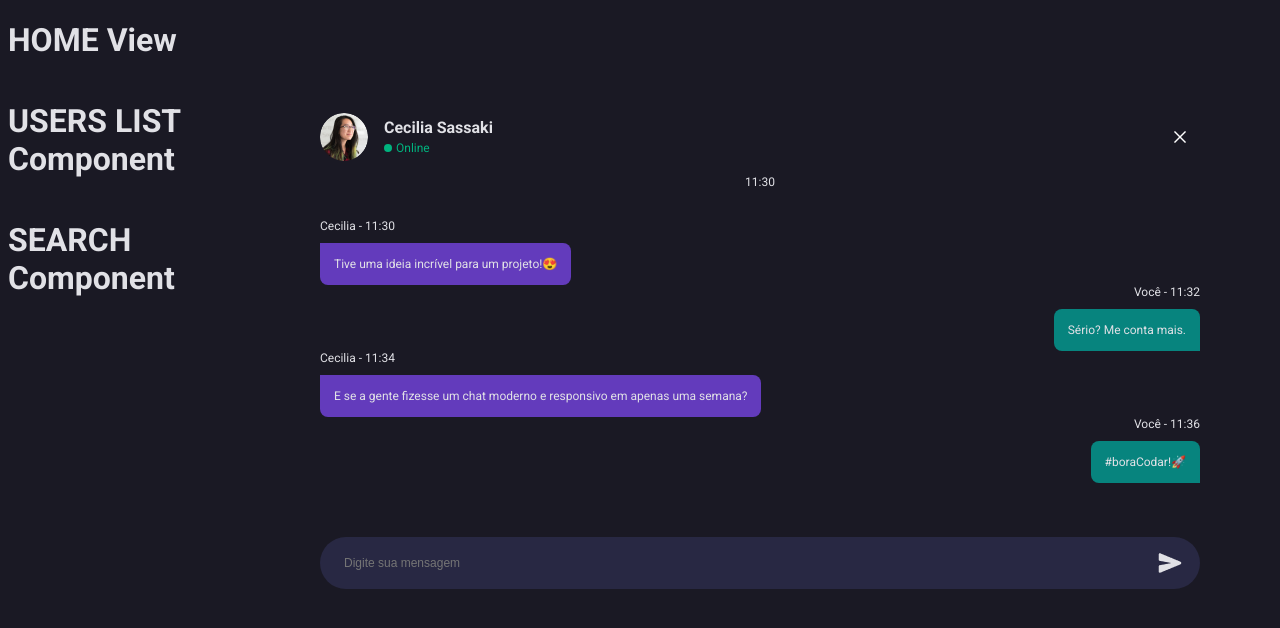
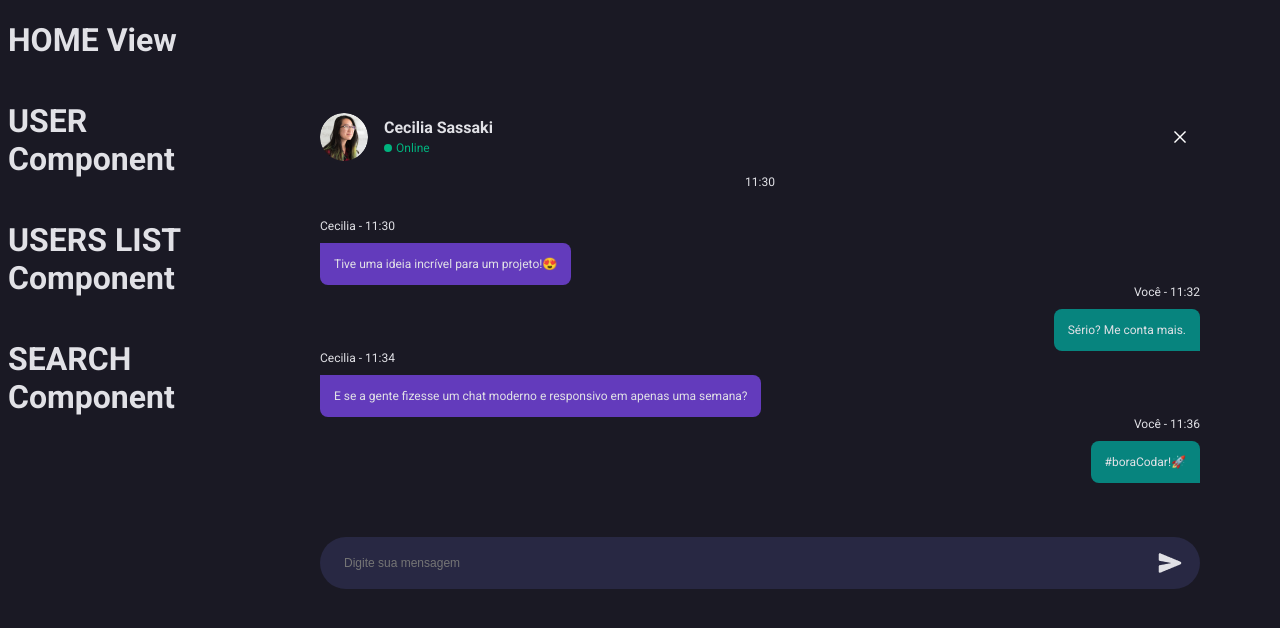
Before and after one commit to marcusviniciusmo/Chat-Bora_Codar_Dev04, a React (Vite) app in the folder frontend/: page / in a window 1280 px wide. Shown: the top 628 px of the page. Built offline with nearby package versions, Linux system fonts and the light colour scheme.

Commit message:
User component creation

```diff
--- a/frontend/src/components/Chat/index.tsx
+++ b/frontend/src/components/Chat/index.tsx
@@ -1,11 +1,14 @@
+import { Content } from "../Content";
+import { User } from "../User";
 import { UsersList } from "../UsersList";
-import { Content } from "../Content";
 import { Container, UserArea } from "./styles";
 
 export function Chat() {
   return (
     <Container>
       <UserArea>
+        <User />
+
         <UsersList />
       </UserArea>
 
--- /dev/null
+++ b/frontend/src/components/User/index.tsx
@@ -0,0 +1,5 @@
+export function User() {
+  return (
+    <h1>USER Component</h1>
+  );
+};
```
